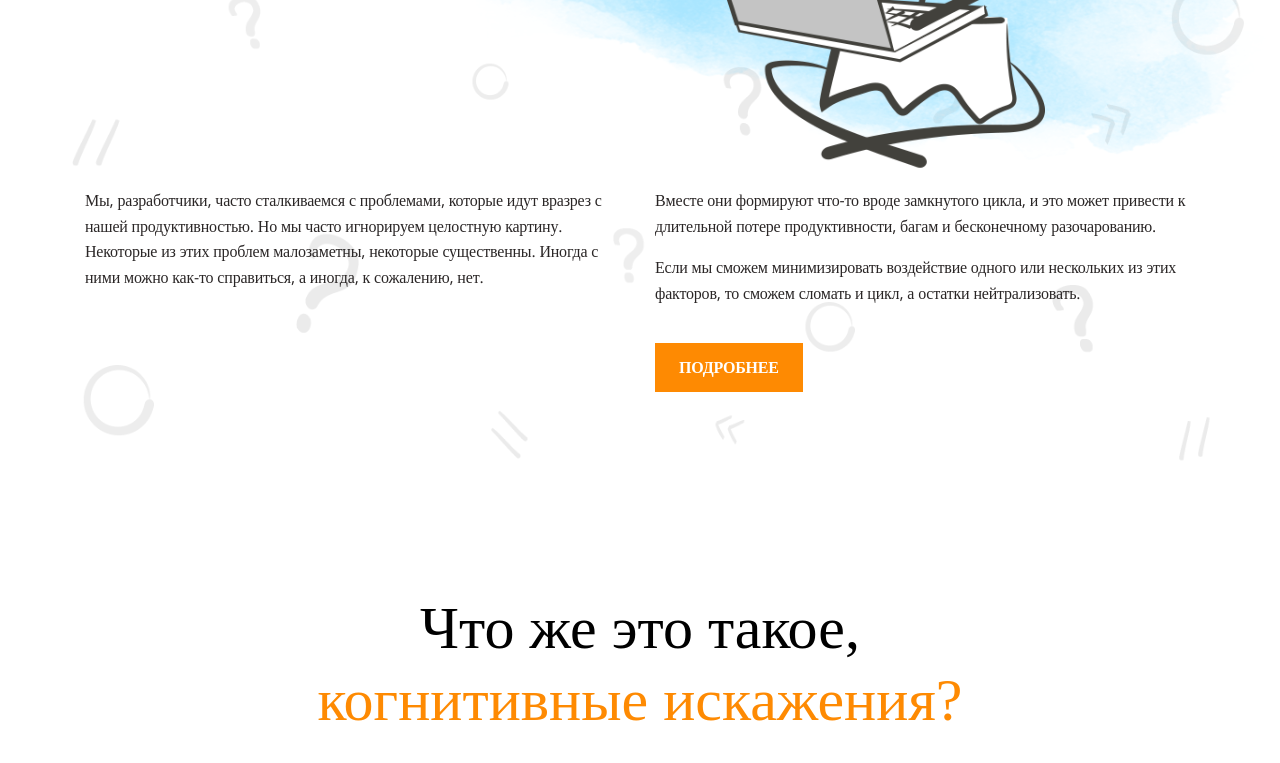
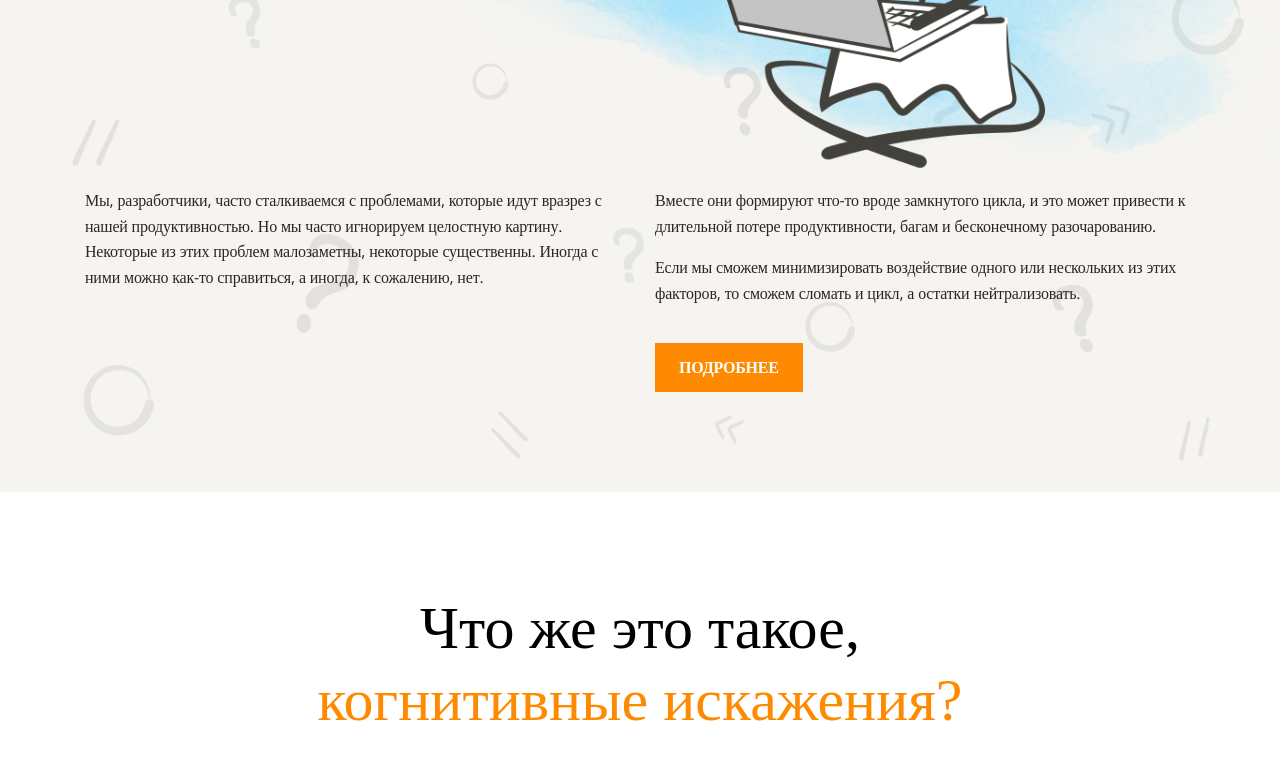
Before and after one commit to valip69/layout-designer-project-58, a website: page src/index.html in a window 1280 px wide. Shown: the part 372-1135 px from the top of the page. Drawn offline with nearby package versions, Linux system fonts and the light colour scheme; a web font is replaced by a local one.

Commit message:
new 24.10.22

```diff
--- a/src/styles/style.css
+++ b/src/styles/style.css
@@ -17,6 +17,7 @@ body {
 }
 .light {
   position: relative;
+  background-color:#F5F4F0 ;
 }
 .light::before {
   display: block;
```
